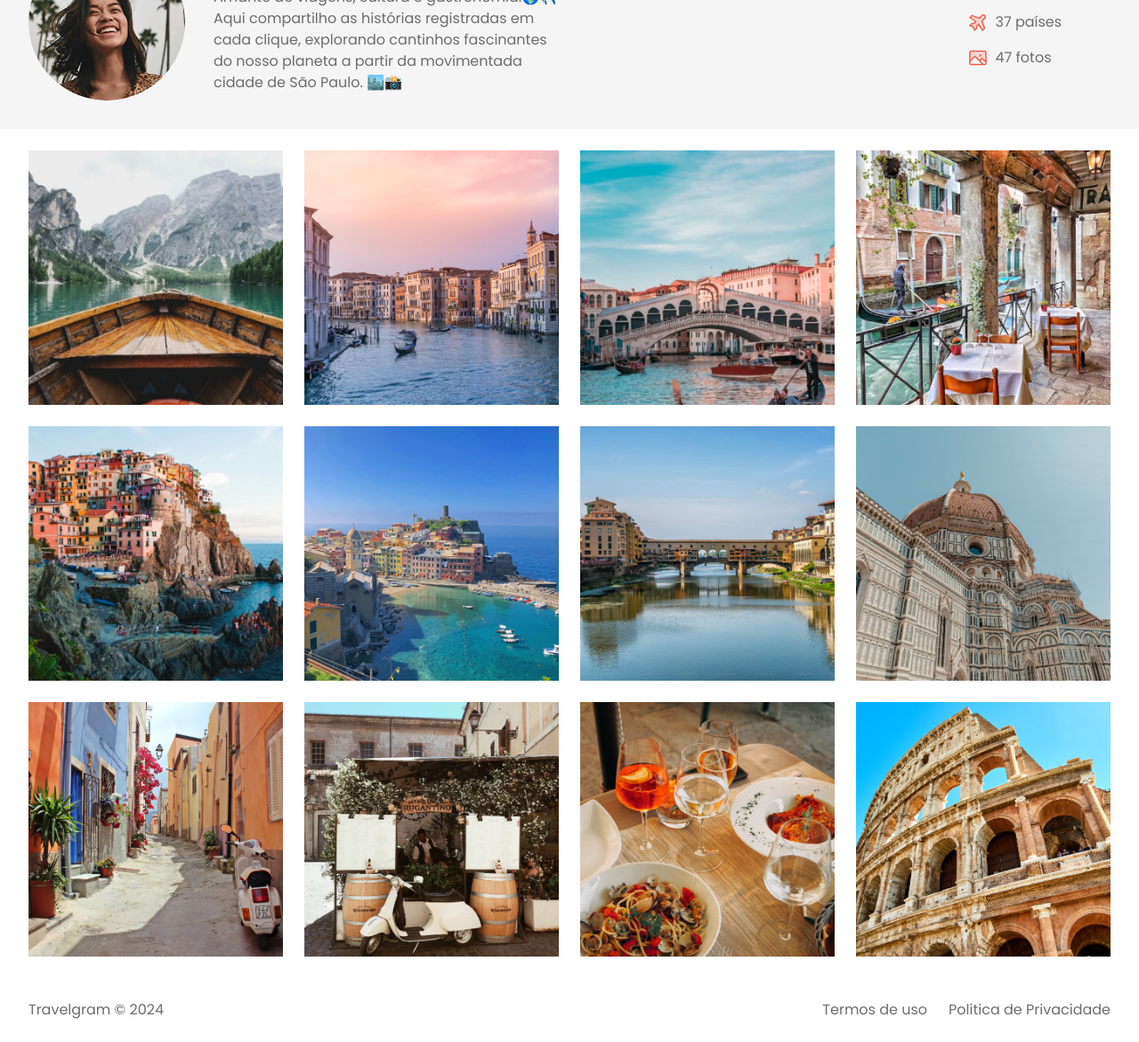
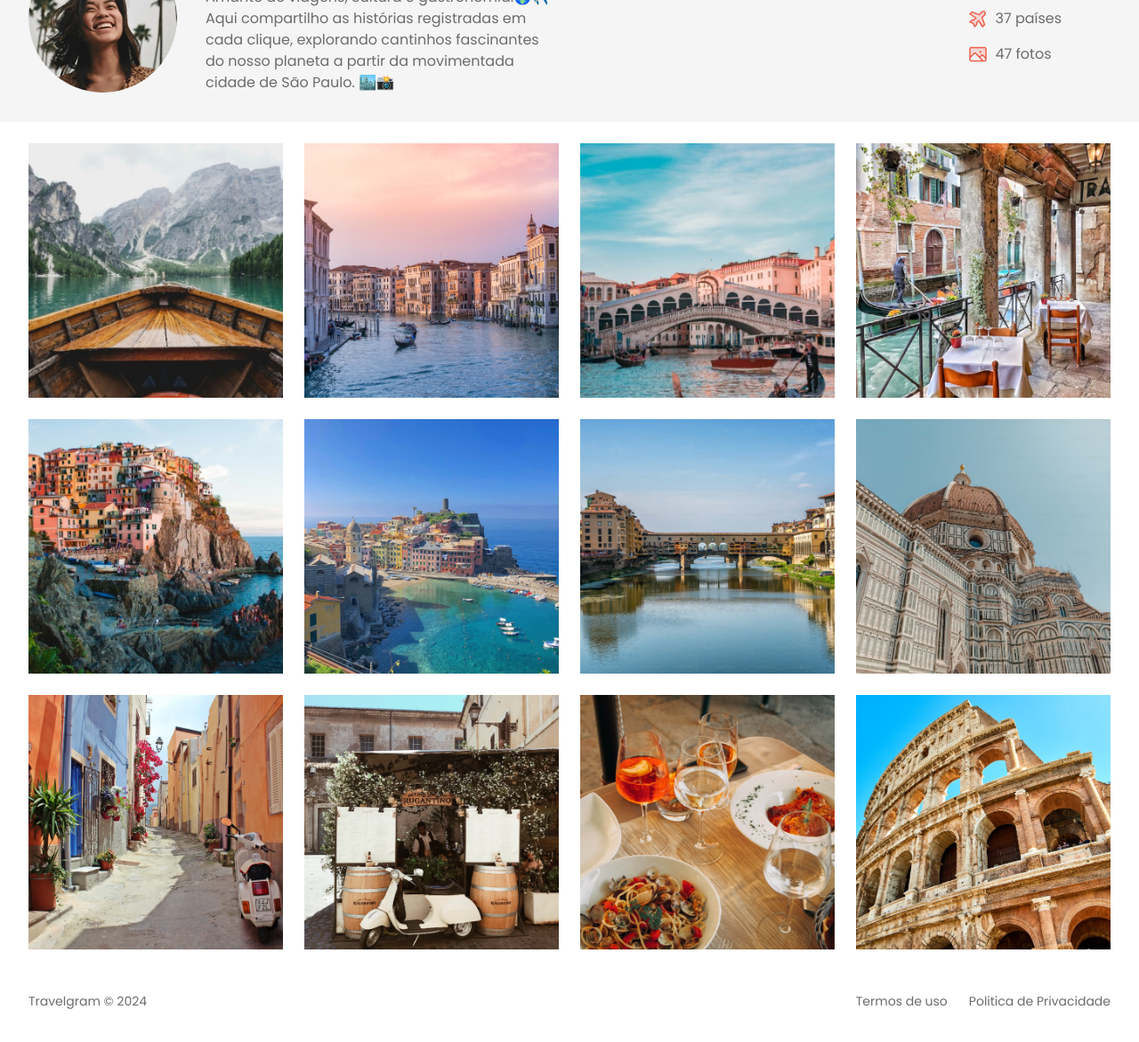
Before and after one commit to joaogabrielje/Projeto-travel, a plain HTML site: page index.html in a window 1280 px wide. Shown: the part 198-1369 px from the top of the page at 89% size. Drawn offline with Linux system fonts and the light colour scheme.

Commit message:
final project

```diff
--- a/styles/footer.css
+++ b/styles/footer.css
@@ -2,6 +2,7 @@ footer{
   display: flex;
   padding-block: 24px;
   gap: 24px;
+  font: 14px/150% var(--font-family);
 }
 
 footer span:nth-child(1) {
--- a/styles/header.css
+++ b/styles/header.css
@@ -19,6 +19,13 @@ header .container{
   max-width: 390px;
 }
 
+#profile img{
+  width: 384;
+  height: 167px;
+  object-fit: cover;
+  border-radius: 50%;
+}
+
 #profile h1{
   font: var(--text-lg);
   color: var(--text-color-primary);
```
